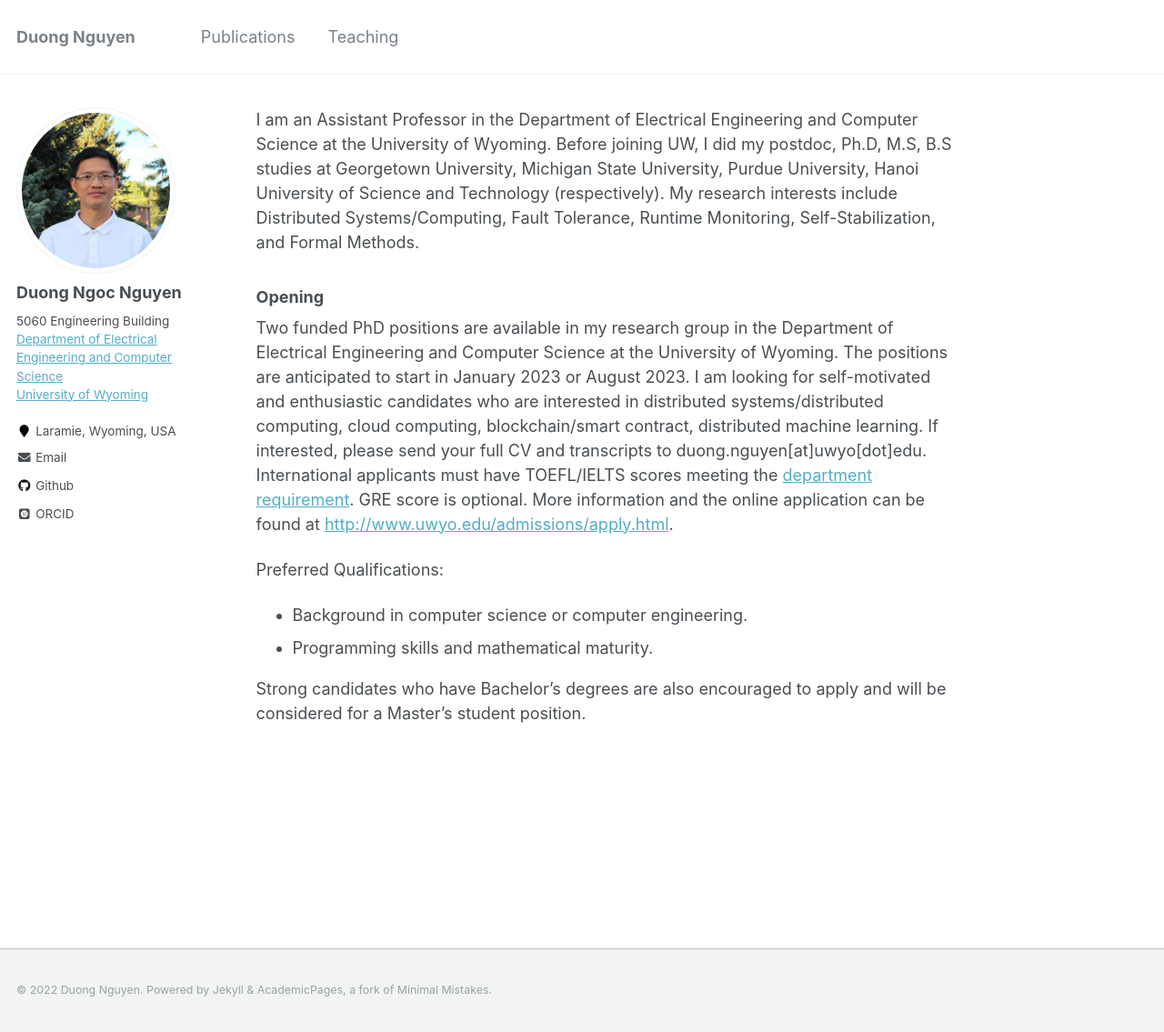
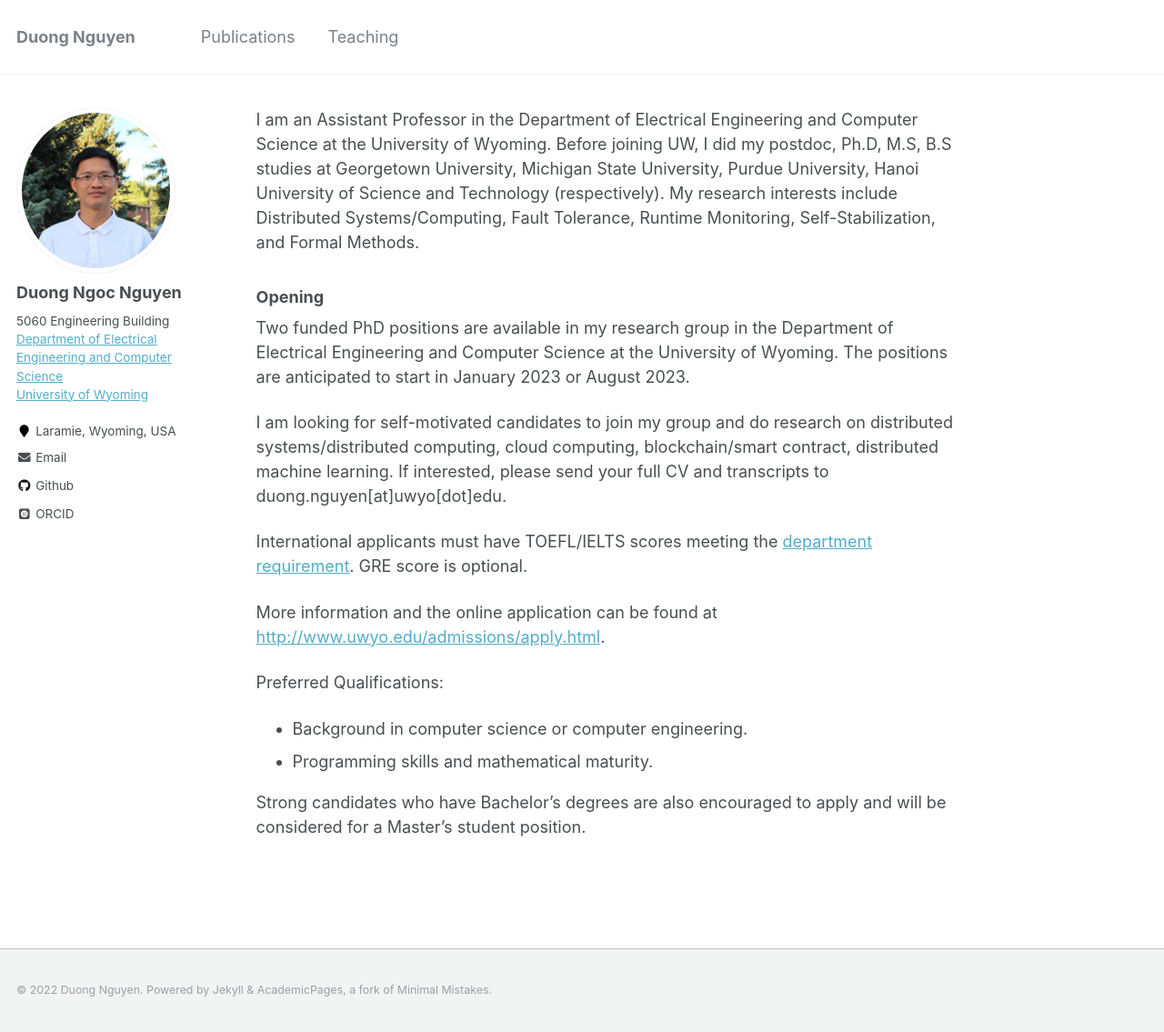
Before and after one commit to duongnn/duongnn.github.io, a Jekyll site: the page built from _pages/about.md, in a window 1280 px wide and 1135 px high. Shown: the whole window at 91% size. Built offline with Jekyll 4.4.1, drawn with Linux system fonts in a browser that asks for light colours; some web fonts are replaced.

Commit message:
Update about.md

```diff
--- a/_pages/about.md
+++ b/_pages/about.md
@@ -14,7 +14,13 @@ My research interests include Distributed Systems/Computing, Fault Tolerance, Ru
 
 ### Opening
 
-Two funded PhD positions are available in my research group in the Department of Electrical Engineering and Computer Science at the University of Wyoming. The positions are anticipated to start in January 2023 or August 2023. I am looking for self-motivated and enthusiastic candidates who are interested in distributed systems/distributed computing, cloud computing, blockchain/smart contract, distributed machine learning. If interested, please send your full CV and transcripts to duong.nguyen[at]uwyo[dot]edu. International applicants must have TOEFL/IELTS scores meeting the [department requirement](https://www.uwyo.edu/EECS/graduate/admissions-info.html). GRE score is optional. More information and the online application can be found at [http://www.uwyo.edu/admissions/apply.html](http://www.uwyo.edu/admissions/apply.html).
+Two funded PhD positions are available in my research group in the Department of Electrical Engineering and Computer Science at the University of Wyoming. The positions are anticipated to start in January 2023 or August 2023.
+
+I am looking for self-motivated candidates to join my group and do research on distributed systems/distributed computing, cloud computing, blockchain/smart contract, distributed machine learning. If interested, please send your full CV and transcripts to duong.nguyen[at]uwyo[dot]edu.
+
+International applicants must have TOEFL/IELTS scores meeting the [department requirement](https://www.uwyo.edu/EECS/graduate/admissions-info.html). GRE score is optional.
+
+More information and the online application can be found at [http://www.uwyo.edu/admissions/apply.html](http://www.uwyo.edu/admissions/apply.html).
 
 Preferred Qualifications:
 *       Background in computer science or computer engineering.
```
